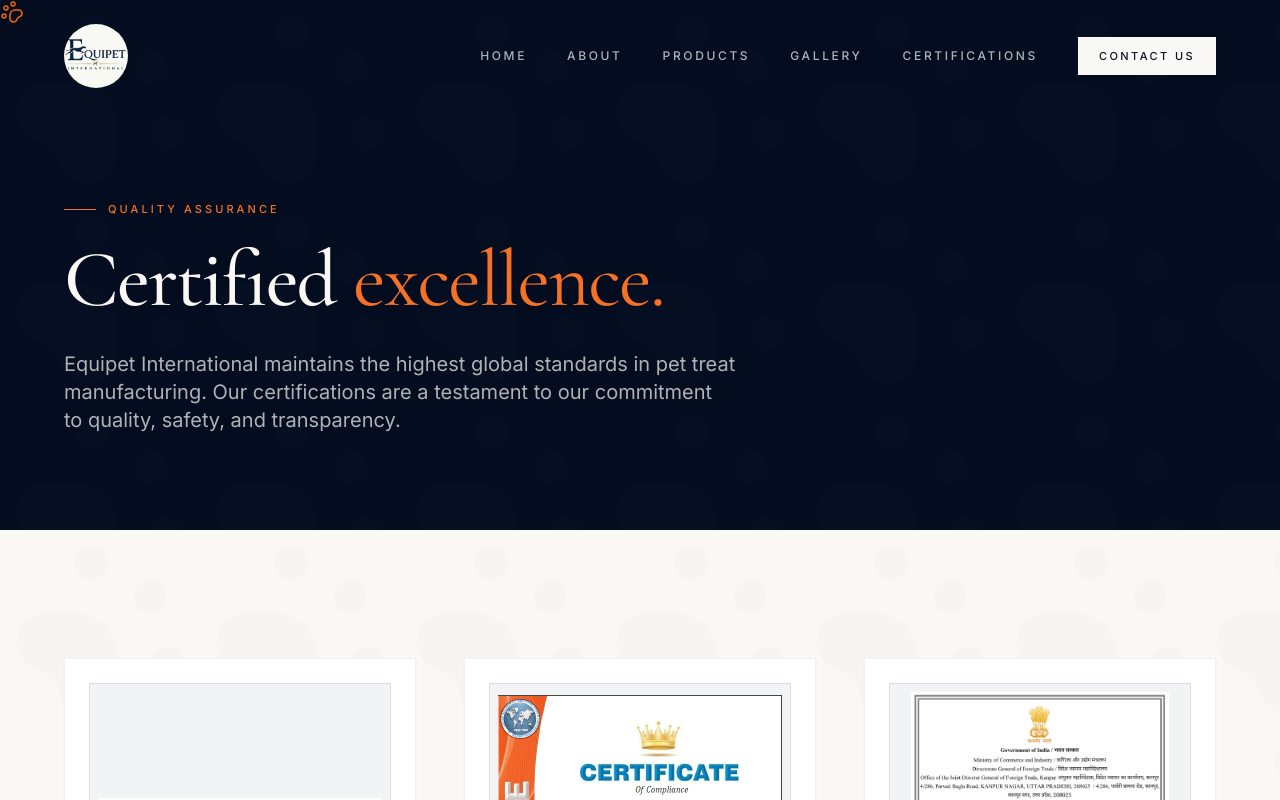
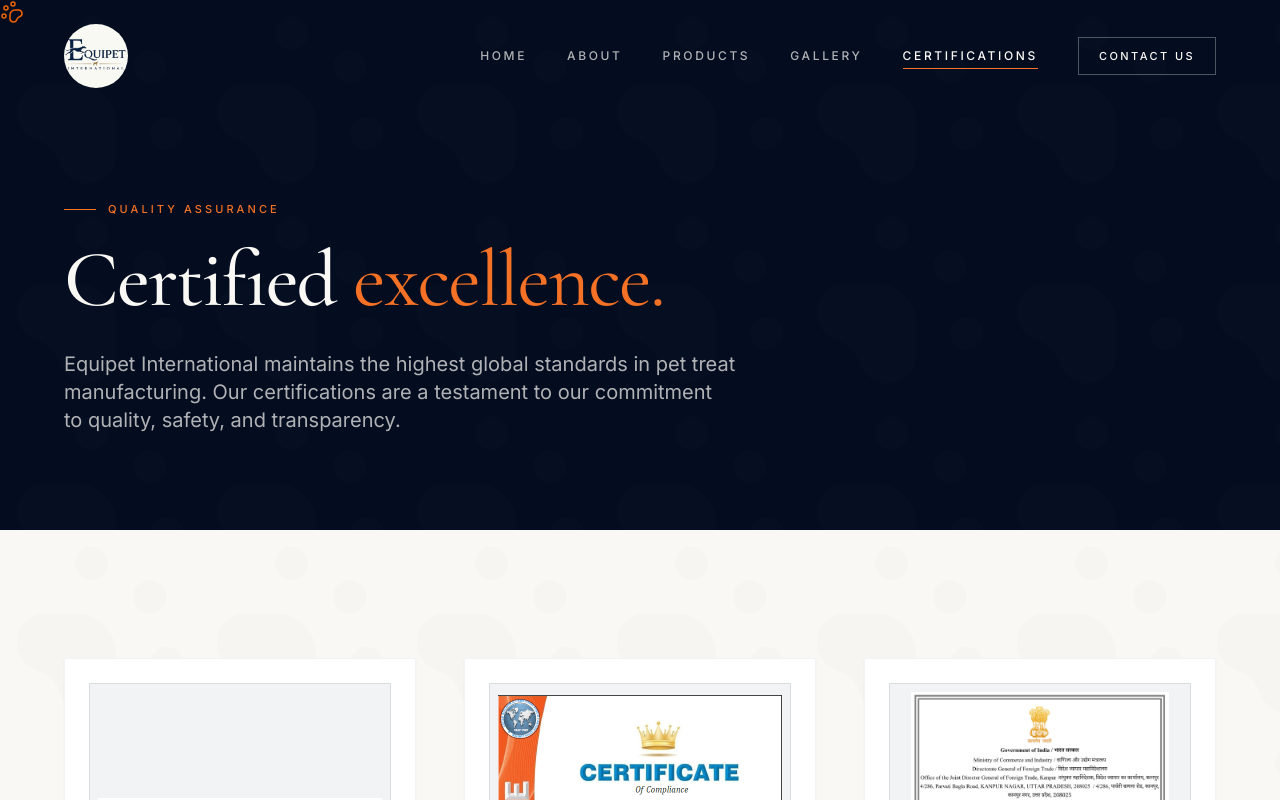
Before and after one commit to SypherKx/equipet-global, a React (Vite) app: page /certifications in a window 1280 px wide. Shown: the top 800 px of the page. Built offline with nearby package versions, Linux system fonts and the light colour scheme; the HTML template or start-up script is replaced by a standard one.

Commit message:
Fix active underline logic and Home button visibility

```diff
--- a/src/components/site/Navbar.tsx
+++ b/src/components/site/Navbar.tsx
@@ -23,6 +23,12 @@
 
   // IntersectionObserver for active section highlighting
   useEffect(() => {
+    const isHome = window.location.pathname === "/";
+    if (!isHome) {
+      setActive(window.location.pathname);
+      return;
+    }
+
     const sectionIds = ["about", "products", "gallery", "contact"];
     const observers: IntersectionObserver[] = [];
 
@@ -63,22 +69,25 @@
         <nav className="hidden md:flex items-center gap-10">
           {links.map((l) => {
             const isHome = window.location.pathname === "/";
-            const targetHref = l.label === "Home"
-              ? (isHome ? "#top" : "/")
-              : (l.href.startsWith("/") ? l.href : (isHome ? l.href : `/${l.href}`));
+            // Hide Home link if already on home page
+            if (l.label === "Home" && isHome) return null;
+
+            const targetHref = l.href.startsWith("/") ? l.href : (isHome ? l.href : `/${l.href}`);
+            const isActive = active === l.href || active === targetHref;
+
             return (
               <a
                 key={l.href}
                 href={targetHref}
                 className={`underline-grow text-[12px] uppercase tracking-[0.22em] font-medium transition-colors duration-500 ${
                   scrolled
-                    ? active === l.href
+                    ? isActive
                       ? "text-foreground"
                       : "text-foreground/60 hover:text-foreground"
-                    : active === l.href
+                    : isActive
                     ? "text-background"
                     : "text-background/70 hover:text-background"
-                } ${active === l.href ? "is-active" : ""}`}
+                } ${isActive ? "is-active" : ""}`}
               >
                 {l.label}
               </a>
@@ -119,9 +128,11 @@
         <div className="container-premium py-8 flex flex-col gap-5 border-t border-foreground/10 mt-3">
           {links.map((l) => {
             const isHome = window.location.pathname === "/";
-            const targetHref = l.label === "Home"
-              ? (isHome ? "#top" : "/")
-              : (l.href.startsWith("/") ? l.href : (isHome ? l.href : `/${l.href}`));
+            // Hide Home link if already on home page
+            if (l.label === "Home" && isHome) return null;
+
+            const targetHref = l.href.startsWith("/") ? l.href : (isHome ? l.href : `/${l.href}`);
+            const isActive = active === l.href || active === targetHref;
 
             return (
               <a
@@ -129,7 +140,7 @@
                 href={targetHref}
                 onClick={() => setOpen(false)}
                 className={`text-sm uppercase tracking-[0.22em] py-2 border-b border-foreground/5 ${
-                  active === l.href ? "text-accent font-medium" : "text-foreground/80 hover:text-foreground"
+                  isActive ? "text-accent font-medium is-active" : "text-foreground/80 hover:text-foreground"
                 }`}
               >
                 {l.label}
```
